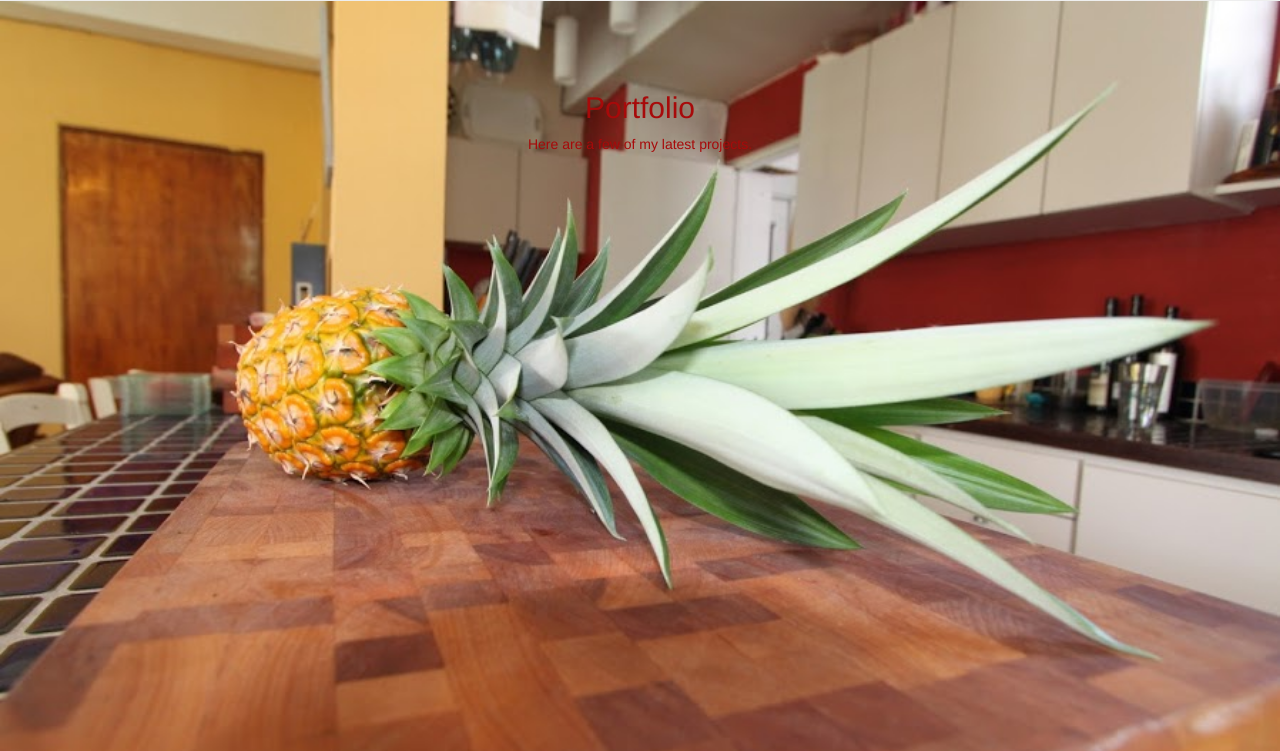
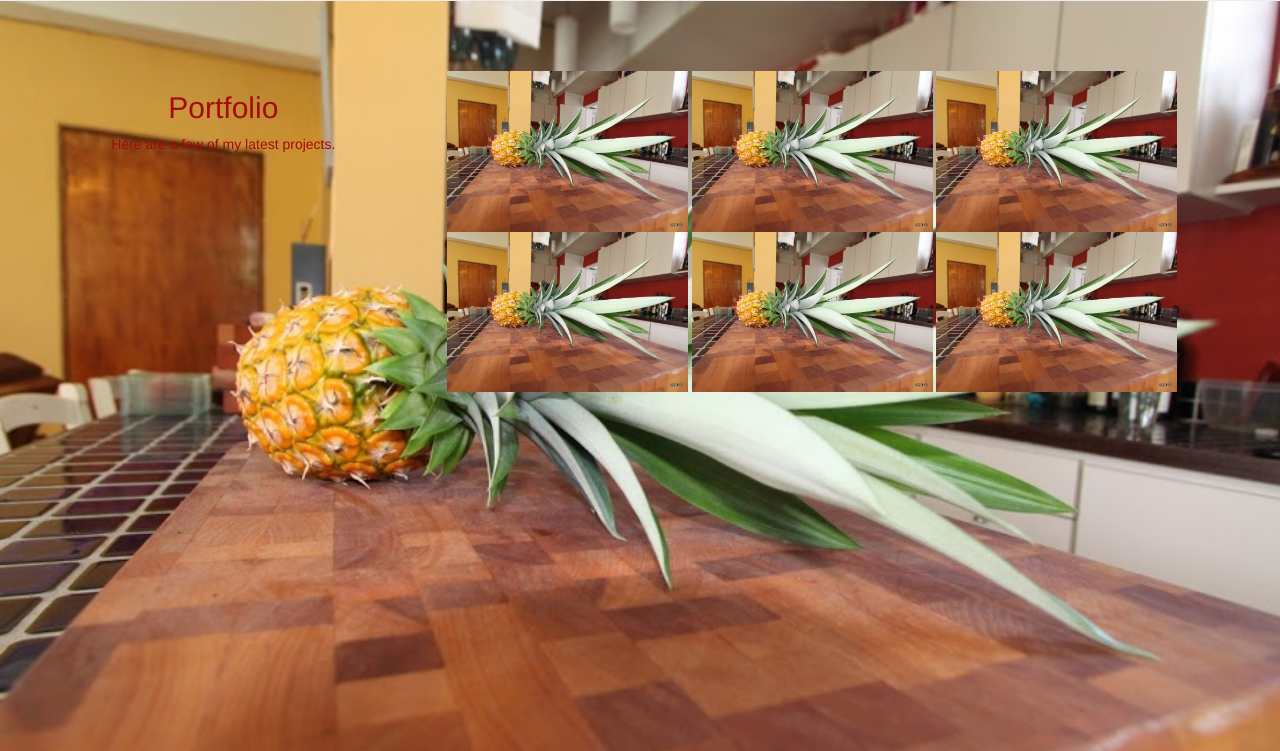
Before and after one commit to efaryna/personal-portfolio, a website: page index.html in a window 1280 px wide. Shown: the part 1649-2400 px from the top of the page. Drawn offline with nearby package versions, Linux system fonts and the light colour scheme.

Commit message:
Add portfolio image place holders

```diff
--- a/css/mystyles.css
+++ b/css/mystyles.css
@@ -1,5 +1,8 @@
 /* Modifications to bootstrap classes */
-
+.img-responsive {
+    width: 30%;
+    display: inline-block;
+}
 /*End bootstrap classes*/
 
 body {
--- a/index.html
+++ b/index.html
@@ -101,12 +101,19 @@
         </div>
 
         <div id="portfolio" class="row row-content">
-            <div class="col-xs-12 text-center">
+            <div class="col-xs-12 col-sm-4 text-center">
                 <h2>Portfolio</h2>
                 <p>Here are a few of my latest projects.</p>
             </div>
-            <div class="col-xs-12">
+            <div class="col-xs-12 col-sm-8">
 
+                <a href="http://codepen.io/efaryna/full/yeWQLQ/"><img src="img/pineapple.jpg" alt="Project 1" class="img-responsive"></a>
+
+                <a href="http://codepen.io/efaryna/full/yeWQLQ/"><img src="img/pineapple.jpg" alt="Project 2" class="img-responsive"></a>
+                <a href="http://codepen.io/efaryna/full/yeWQLQ/"><img src="img/pineapple.jpg" alt="Project 3" class="img-responsive"></a>
+                <a href="http://codepen.io/efaryna/full/yeWQLQ/"><img src="img/pineapple.jpg" alt="Project 4" class="img-responsive"></a>
+                <a href="http://codepen.io/efaryna/full/yeWQLQ/"><img src="img/pineapple.jpg" alt="Project 5" class="img-responsive"></a>
+                <a href="http://codepen.io/efaryna/full/yeWQLQ/"><img src="img/pineapple.jpg" alt="Project 6" class="img-responsive"></a>
             </div>
         </div>
 
```
